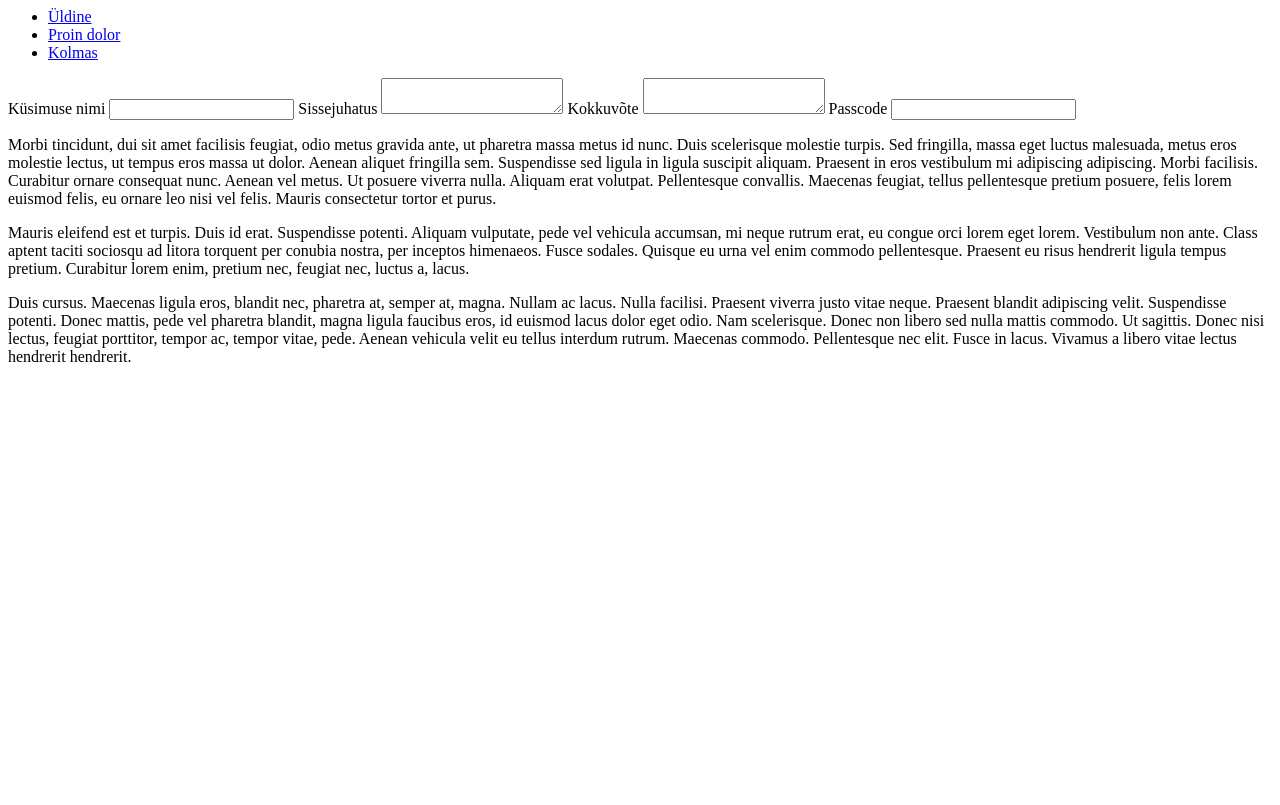
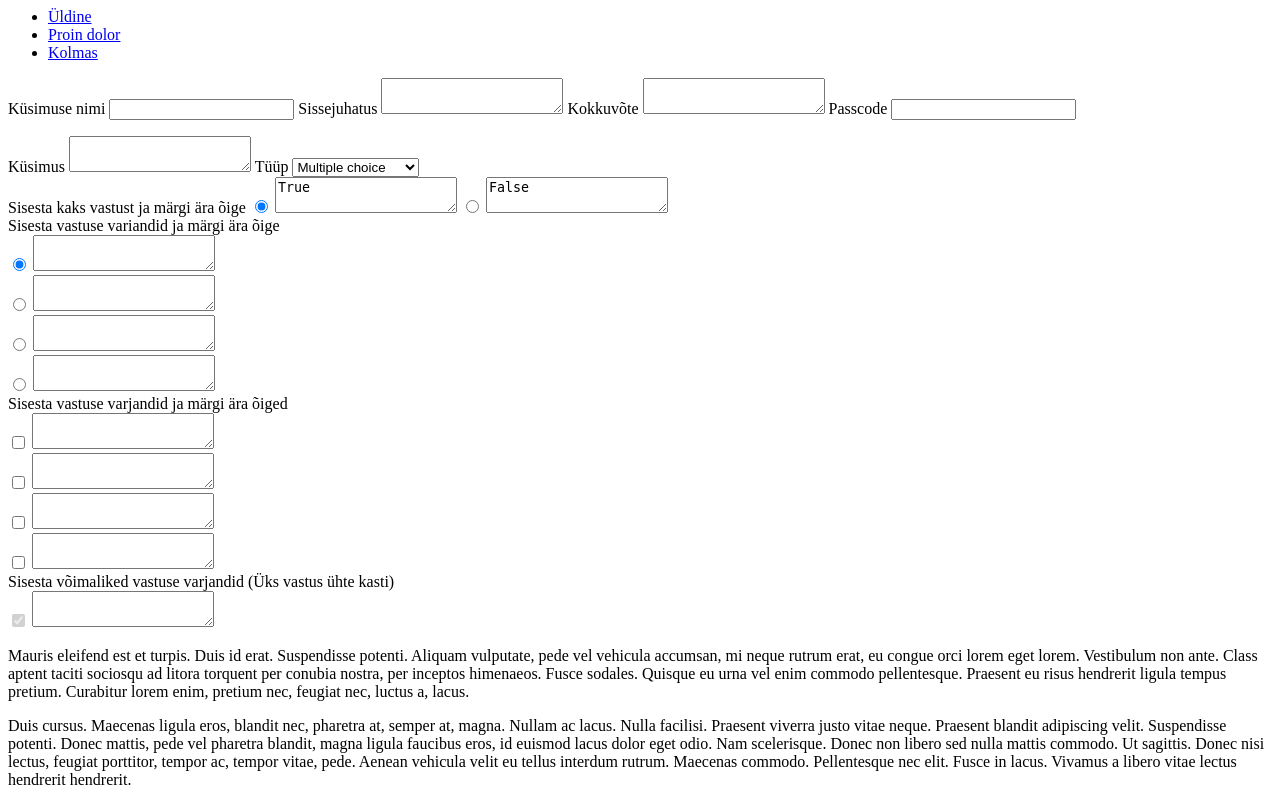
Before and after one commit to KalevAnnuk/testly, a PHP site: page /testly/views/tests_edit_view.php in a window 1280 px wide. Before the commit the page ends 362 px from the top, so only its background shows below. Run offline with PHP 8.4, Linux system fonts and the light colour scheme; the template is opened without the code that fills it, so the values that code supplies are empty; some libraries are stand-ins or nearby versions.

Commit message:
Add a lot of divs and other stuff.

```diff
--- a/views/tests_edit_view.php
+++ b/views/tests_edit_view.php
@@ -14,22 +14,88 @@
 	<div id="tabs-1">
 		<form method="post">
 			<label>Küsimuse nimi</label>
-			<input type="text" name="name" value="<?=$test['name']?>">
+			<input type="text" name="name" value="<?= $test['name'] ?>">
 			<label>Sissejuhatus</label>
 			<textarea name="introduction"><?=$test['introduction']?></textarea>
 			<label>Kokkuvõte</label>
 			<textarea name="conclusion"><?=$test['conclusion']?></textarea>
 			<label>Passcode</label>
-			<input type="text" name="passcode" value="<?=$test['passcode']?>">
+			<input type="text" name="passcode" value="<?= $test['passcode'] ?>">
 		</form>
 	</div>
 	<div id="tabs-2">
-		<p>Morbi tincidunt, dui sit amet facilisis feugiat, odio metus gravida ante, ut pharetra massa metus id nunc. Duis
-			scelerisque molestie turpis. Sed fringilla, massa eget luctus malesuada, metus eros molestie lectus, ut tempus eros
-			massa ut dolor. Aenean aliquet fringilla sem. Suspendisse sed ligula in ligula suscipit aliquam. Praesent in eros
-			vestibulum mi adipiscing adipiscing. Morbi facilisis. Curabitur ornare consequat nunc. Aenean vel metus. Ut posuere
-			viverra nulla. Aliquam erat volutpat. Pellentesque convallis. Maecenas feugiat, tellus pellentesque pretium posuere,
-			felis lorem euismod felis, eu ornare leo nisi vel felis. Mauris consectetur tortor et purus.</p>
+		<label>Küsimus</label>
+		<textarea name="question_text"><?=$test['question_text']?></textarea>
+		<label>Tüüp</label>
+		<select name="type_id" id="type_id">
+			<option value="1">True/False</option>
+			<option value="2" selected="selected">Multiple choice</option>
+			<option value="3">Multiple response</option>
+			<option value="4">Fill in the blank</option>
+		</select>
+
+		<div id="answer-template">
+			<div id="type_id_1" class="answer-template">
+				<label>Sisesta kaks vastust ja märgi ära õige</label>
+				<input type="radio" name="tf.correct" value="0" checked="checked">
+				<textarea name="answer.0">True</textarea>
+				<input type="radio" name="tf.correct" value="1">
+				<textarea name="answer.1">False</textarea>
+			</div>
+			<div id="type_id_2">
+				<label>Sisesta vastuse variandid ja märgi ära õige</label>
+
+				<div id="multiple-choice-options">
+					<div class="answer-option">
+						<input type="radio" name="mc.correct" value="0" checked="checked">
+						<textarea name="mc.answer.0"></textarea>
+					</div>
+					<div class="answer-option">
+						<input type="radio" name="mc.correct" value="1">
+						<textarea name="mc.answer.1"></textarea>
+					</div>
+					<div class="answer-option">
+						<input type="radio" name="mc.correct" value="2">
+						<textarea name="mc.answer.2"></textarea>
+					</div>
+					<div class="answer-option">
+						<input type="radio" name="mc.correct" value="3">
+						<textarea name="mc.answer.3"></textarea>
+					</div>
+				</div>
+			</div>
+			<div id="type_id_3" class="answer-template">
+				<label>Sisesta vastuse varjandid ja märgi ära õiged</label>
+
+				<div id="multiple-response-answer-option">
+					<div class="answer-option">
+						<input type="checkbox" name="mr.correct" value="1">
+						<textarea name="mr.answer.0"></textarea>
+					</div>
+					<div class="answer-option">
+						<input type="checkbox" name="mr.correct" value="1">
+						<textarea name="mr.answer.1"></textarea>
+					</div>
+					<div class="answer-option">
+						<input type="checkbox" name="mr.correct" value="1">
+						<textarea name="mr.answer.2"></textarea>
+					</div>
+					<div class="answer-option">
+						<input type="checkbox" name="mr.correct" value="1">
+						<textarea name="mr.answer.3"></textarea>
+					</div>
+				</div>
+			</div>
+			<div id="type_id_4">
+				<label>Sisesta võimaliked vastuse varjandid (Üks vastus ühte kasti)</label>
+				<div id="fill-in-the-blanke-answer-option">
+					<div class="answer-option">
+						<input type="checkbox" name="fitb.correct" checked="checked" disabled="true">
+						<textarea name="fitb.answer.0"></textarea>
+					</div>
+				</div>
+			</div>
+		</div>
 	</div>
 	<div id="tabs-3">
 		<p>Mauris eleifend est et turpis. Duis id erat. Suspendisse potenti. Aliquam vulputate, pede vel vehicula accumsan, mi
```
